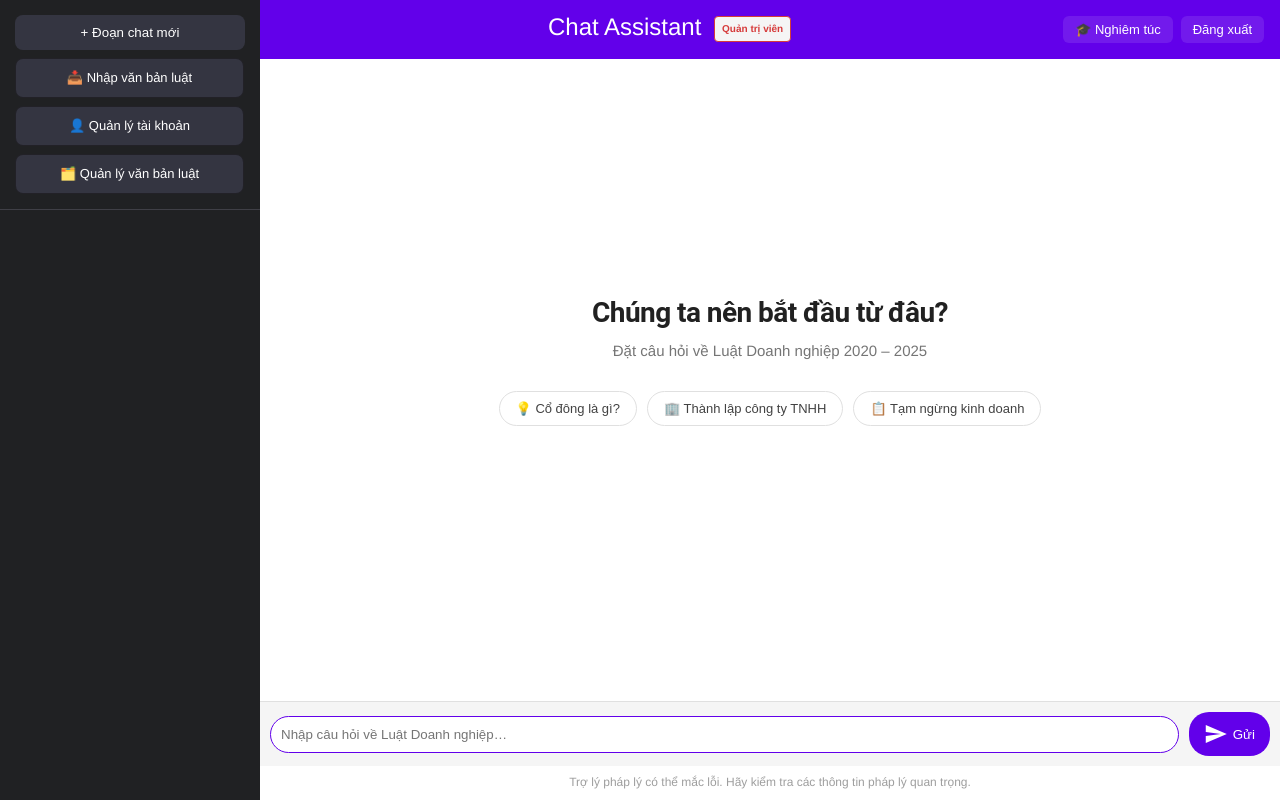
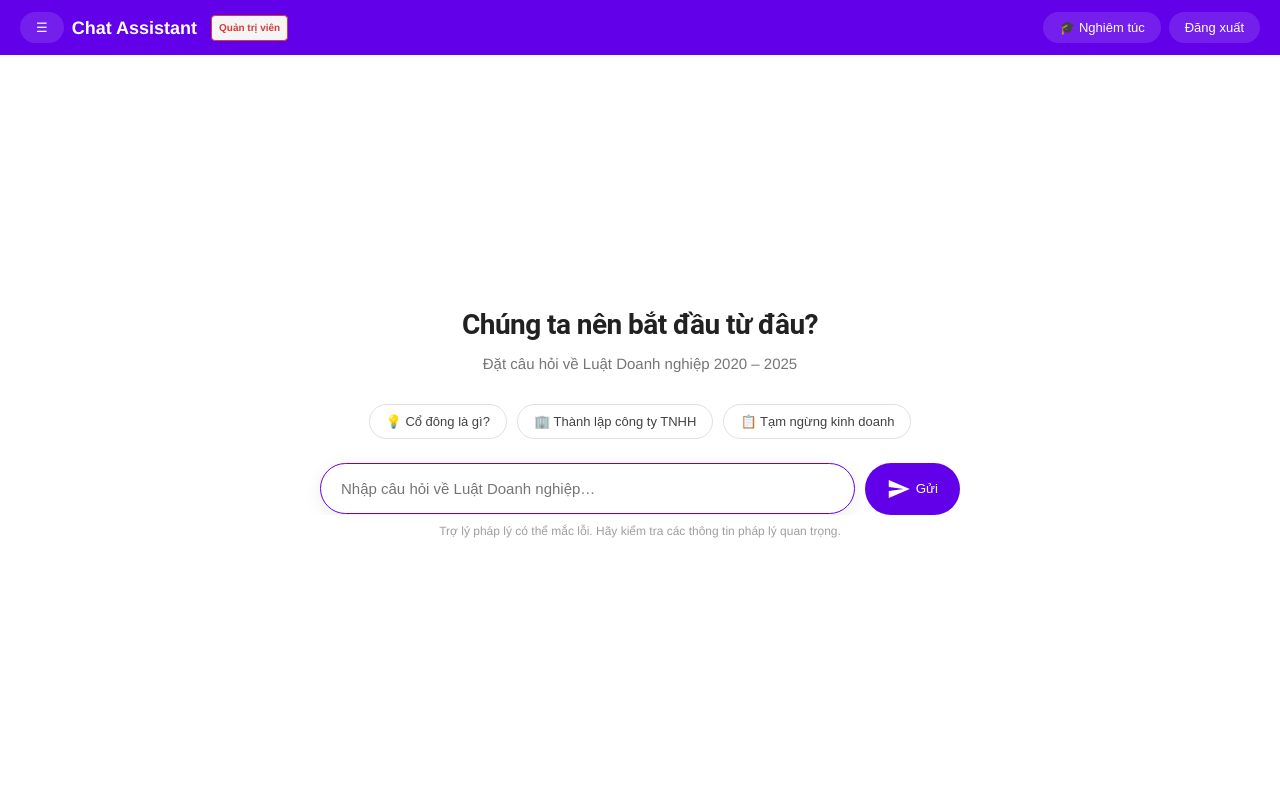
Before and after one commit to BaoNHN/rag-legal-assistant, a FastAPI app: page / in a window 1280 px wide. Run offline with FastAPI, Linux system fonts and the light colour scheme; the visitor is signed in with stand-in values (Sample User, id 1); data that the repository does not hold is empty; some libraries are stand-ins or nearby versions.

Commit message:
Add collapsible sidebar and restyle header/welcome hero on index.html
Sidebar now starts collapsed and toggles via a new header button
(closed by default each load, per request — no cross-reload memory).
Header rebuilt as a proper flex navbar with pill-shaped action buttons
(left/right groups) instead of float-right inline styles. Welcome
screen's input bar now sits centered as part of the hero block (title +
subtitle + input vertically centered as a group) instead of pinned to
the page bottom, and is visually larger/pill-shaped while not chatting —
loosely modeled after a reference landing-page layout, kept in the
existing dark theme.

```diff
--- a/static/style.css
+++ b/static/style.css
@@ -25,6 +25,14 @@ body {
     flex-direction: column;
     z-index: 100;     /* ensures sidebar is always clickable */
     position: relative;
+    overflow: hidden;
+    transition: width .2s ease, min-width .2s ease;
+}
+
+.sidebar.collapsed {
+    width: 0;
+    min-width: 0;
+    border: none;
 }
 
 .sidebar-header {
@@ -126,9 +134,37 @@ body {
 .header {
     background-color: #6200EA;
     color: white;
-    padding: 16px;
-    text-align: center;
-    font-size: 24px;
+    padding: 12px 20px;
+    font-size: 18px;
+    font-weight: 600;
+    display: flex;
+    align-items: center;
+    justify-content: space-between;
+    gap: 12px;
+}
+
+.header-left,
+.header-right {
+    display: flex;
+    align-items: center;
+    gap: 8px;
+}
+
+.header-btn {
+    background: rgba(255,255,255,0.12);
+    border: none;
+    color: white;
+    padding: 8px 16px;
+    border-radius: 999px;
+    cursor: pointer;
+    font-size: 13px;
+    font-weight: 500;
+    white-space: nowrap;
+    transition: background .18s;
+}
+
+.header-btn:hover {
+    background: rgba(255,255,255,0.24);
 }
 
 /* Wraps chatbox + input */
@@ -136,20 +172,28 @@ body {
     flex: 1;
     display: flex;
     flex-direction: column;
+    justify-content: center;
     width: 100%;
     margin: 0;
     background-color: white;
     min-height: 0;
 }
 
+.container.is-chatting {
+    justify-content: flex-start;
+}
+
 /* ── Welcome screen ─────────────────────────────── */
+/* Not flex:1 anymore — sits at natural height so it + the input bar right
+   below it form one block that .container centers vertically as a group
+   (hero-style, input bar following the greeting instead of pinned to the
+   page bottom). Hidden entirely once chatting (rule below). */
 #welcome-screen {
-    flex: 1;
     display: flex;
     flex-direction: column;
     align-items: center;
     justify-content: center;
-    padding-bottom: 40px;
+    padding-bottom: 24px;
 }
 
 .welcome-title {
@@ -259,6 +303,15 @@ body {
     align-items: center;
 }
 
+.container:not(.is-chatting) .input-area {
+    max-width: 640px;
+    width: 90%;
+    margin: 0 auto;
+    border-top: none;
+    background: transparent;
+    padding: 0;
+}
+
 .input-area input {
     flex: 1;
     padding: 10px;
@@ -266,6 +319,13 @@ body {
     border-radius: 20px;
     margin-right: 10px;
     transition: border-color 0.3s;
+}
+
+.container:not(.is-chatting) .input-area input {
+    padding: 16px 20px;
+    border-radius: 999px;
+    font-size: 15px;
+    box-shadow: 0 4px 18px rgba(0,0,0,0.08);
 }
 
 .input-area input:focus {
@@ -282,6 +342,11 @@ body {
     cursor: pointer;
     display: flex;
     align-items: center;
+}
+
+.container:not(.is-chatting) .input-area button {
+    padding: 14px 22px;
+    border-radius: 999px;
 }
 
 .input-area button:hover {
--- a/templates/index.html
+++ b/templates/index.html
@@ -102,7 +102,7 @@
 <body>
 <div class="layout">
   <!-- SIDEBAR -->
-  <aside class="sidebar">
+  <aside class="sidebar collapsed">
     <div class="sidebar-header">
       <button class="new-chat">+ Đoạn chat mới</button>
       <!-- Import Law button — shown for teachers & admins via JS -->
@@ -123,10 +123,15 @@
 
   <main class="chat-container">
     <div class="header">
-      Chat Assistant
-      <span id="roleBadge"></span>
-      <button onclick="logout()" style="float:right;background:rgba(255,255,255,0.1);border:none;color:white;padding:6px 12px;border-radius:6px;cursor:pointer;font-size:13px;">Đăng xuất</button>
-      <button id="voiceToggle" onclick="toggleVoice()" title="Chuyển đổi giọng trả lời" style="float:right;background:rgba(255,255,255,0.1);border:none;color:white;padding:6px 12px;border-radius:6px;cursor:pointer;font-size:13px;margin-right:8px;"></button>
+      <div class="header-left">
+        <button id="sidebarToggle" class="header-btn" onclick="toggleSidebar()" title="Ẩn/hiện danh sách chat">☰</button>
+        <span>Chat Assistant</span>
+        <span id="roleBadge"></span>
+      </div>
+      <div class="header-right">
+        <button id="voiceToggle" class="header-btn" onclick="toggleVoice()" title="Chuyển đổi giọng trả lời"></button>
+        <button class="header-btn" onclick="logout()">Đăng xuất</button>
+      </div>
     </div>
     <div class="container" id="mainContainer">
 
@@ -163,6 +168,12 @@
 <link rel="stylesheet" href="https://cdnjs.cloudflare.com/ajax/libs/material-design-icons/3.0.1/iconfont/material-icons.css"/>
 <script src="/static/script.js"></script>
 <script>
+// Sidebar always starts closed on page load — opens only when the user
+// clicks the toggle (no cross-reload memory).
+function toggleSidebar() {
+  document.querySelector('.sidebar').classList.toggle('collapsed');
+}
+
 // Show Import Law / Manage Account buttons and role badge based on role
 (async function() {
   try {
```
